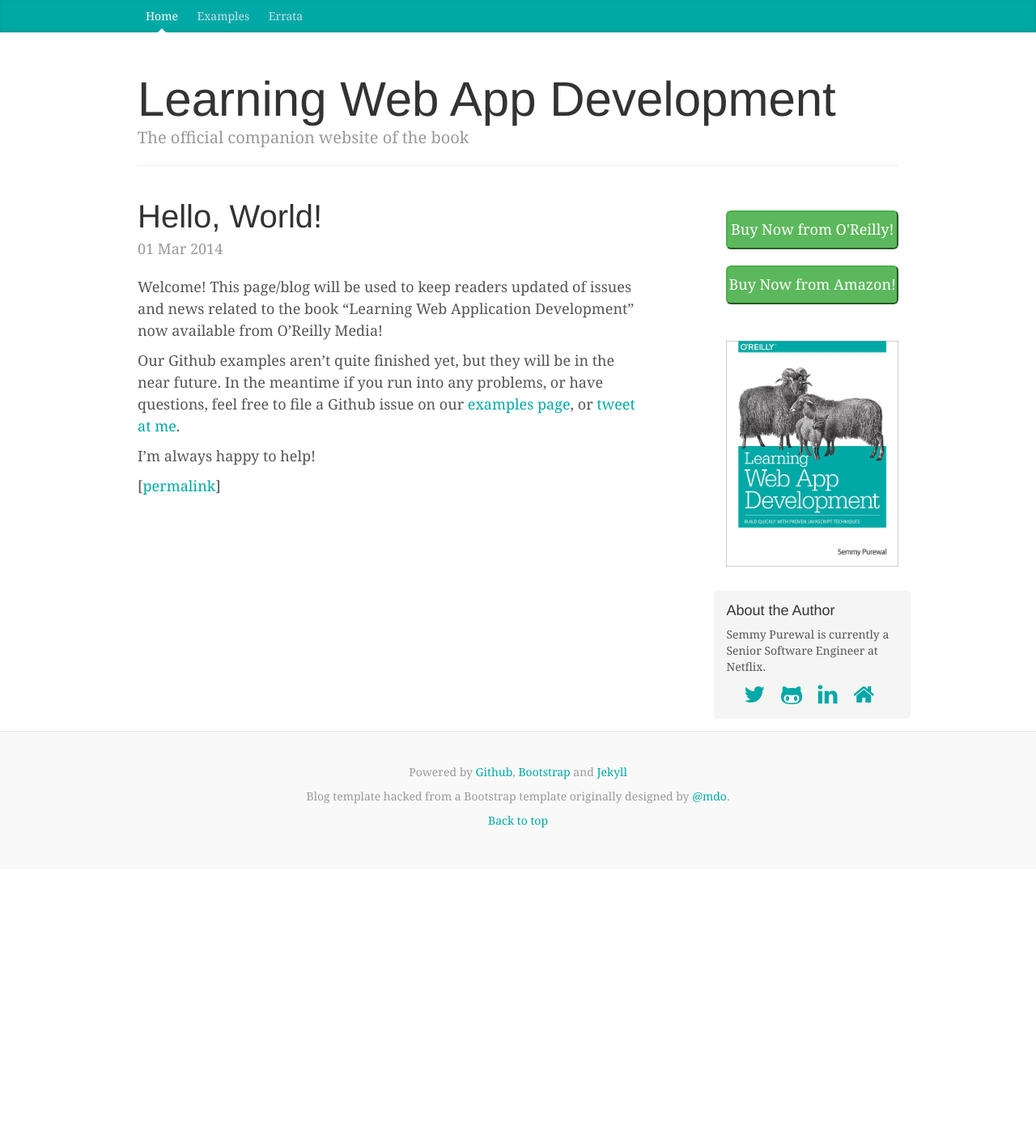
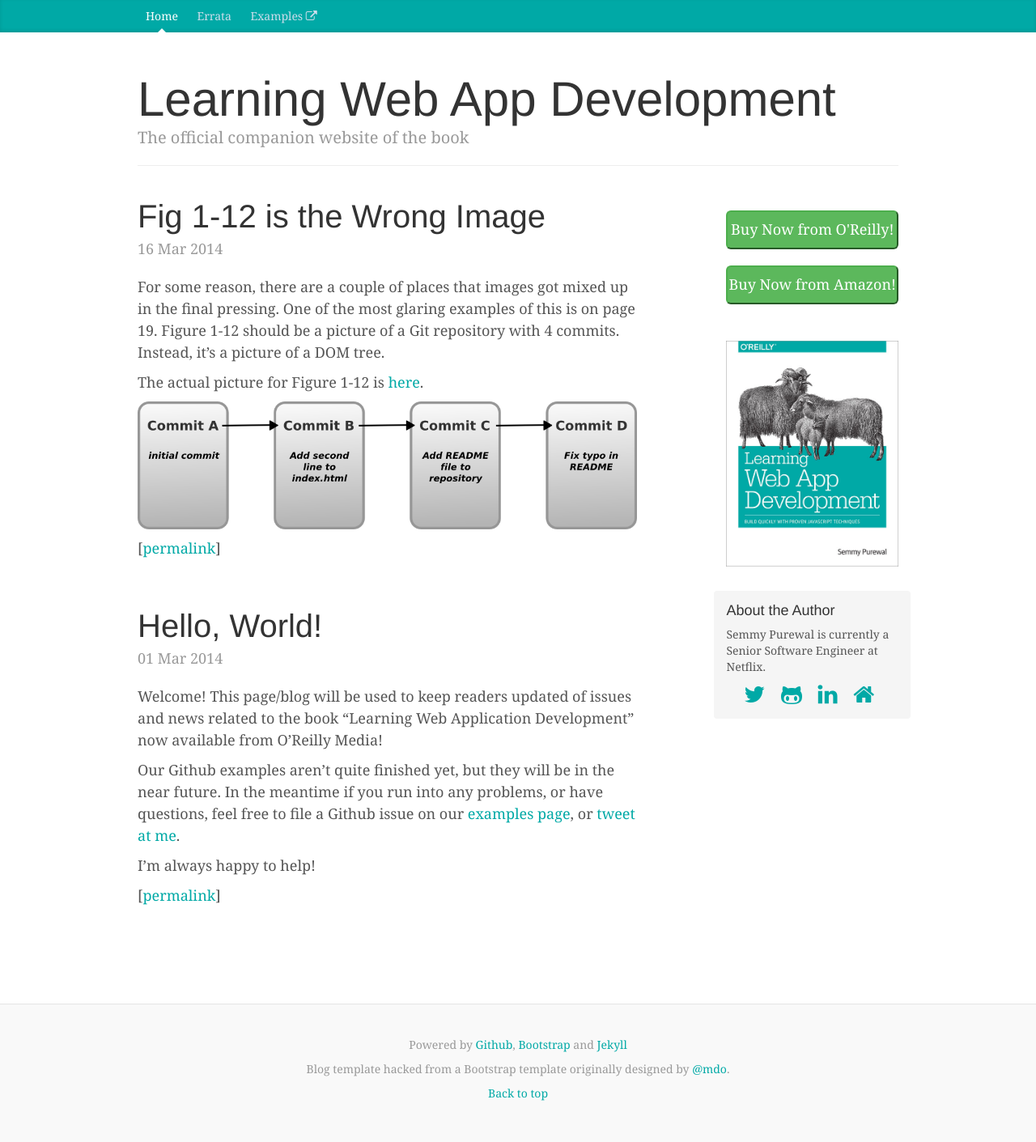
Before and after one commit to learningwebappdev/learningwebappdev.github.io, a Jekyll site: the page built from index.html, in a window 1280 px wide. Shown: the whole page at 81% size. Built offline with Jekyll 4.4.1, drawn with Linux system fonts in a browser that asks for light colours; nearby versions of some CDN libraries; Markdown is read by kramdown in place of the engine named in the settings; the list of posts is cut into pages by our own code; before the commit the page ends 1074 px from its top, so only the background shows below that.

Commit message:
Add errata for figure 1-12

```diff
--- a/_includes/header.html
+++ b/_includes/header.html
@@ -31,9 +31,21 @@
     <div class="blog-masthead">
       <div class="container">
         <nav class="blog-nav">
+          {% if page.link == "Home" %}
           <a class="blog-nav-item active" href="/index.html">Home</a>
-          <a class="blog-nav-item" href="http://github.com/semmypurewal/learningwebappdev">Examples</a>
-          <a class="blog-nav-item" href="#">Errata</a>
+          {% else %}
+          <a class="blog-nav-item" href="/index.html">Home</a>
+          {% endif %}
+
+          {% if page.link == "Errata" %}
+          <a class="blog-nav-item active" href="/errata.html">Errata</a>
+          {% else %}
+          <a class="blog-nav-item" href="/errata.html">Errata</a>
+          {% endif %}
+
+          <a class="blog-nav-item" href="http://github.com/semmypurewal/learningwebappdev">Examples <i class="fa fa-external-link fa-1x"></i></a>
+
+
         </nav>
       </div>
     </div>
--- /dev/null
+++ b/_posts/2014-03-16-fig-1-12-is-the-wrong-image.markdown
@@ -0,0 +1,16 @@
+---
+layout: post
+title:  "Fig 1-12 is the Wrong Image"
+date:   2014-03-16 13:02:33
+categories: errata chapter1
+author: Semmy
+---
+
+For some reason, there are a couple of places that images got mixed up in the
+final pressing. One of the most glaring examples of this is on page 19. Figure
+1-12 should be a picture of a Git repository with 4 commits. Instead, it's
+a picture of a DOM tree.
+
+The actual picture for Figure 1-12 is [here](/images/git_diagram.png).
+
+<img class="img-responsive" src="/images/git_diagram.png">
--- a/index.html
+++ b/index.html
@@ -1,4 +1,5 @@
 ---
+link: Home
 layout: blog
 title: Learning Web Application Development -- Now Available from O'Reilly Media
 ---
```
Also changed, not shown: other parts of _includes/header.html (+1 -1 lines), errata.html (added, +17 -0 lines), images/git_diagram.png (added).
